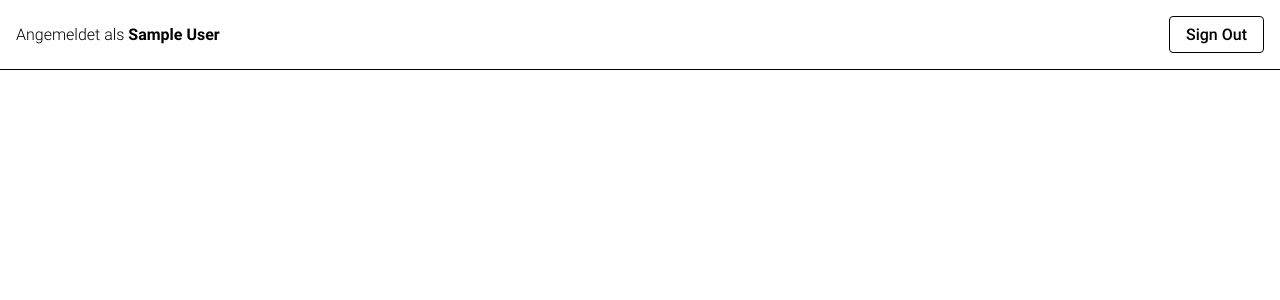
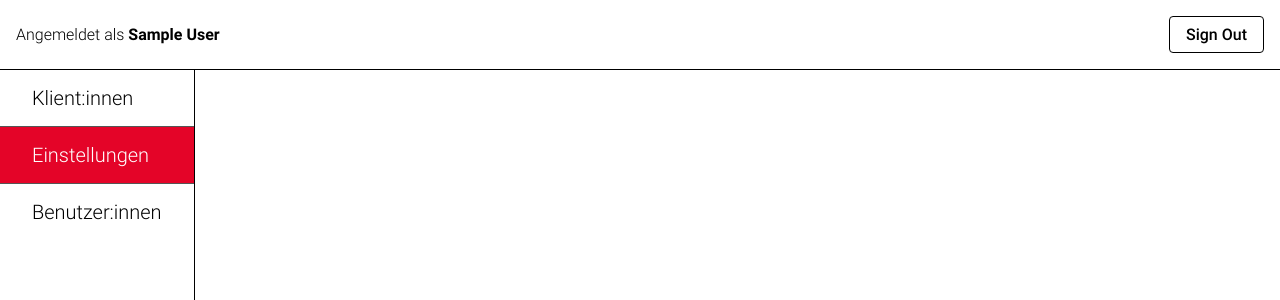
Before and after one commit to michivo/marienstueberl-graz, a SvelteKit app: page /admin/config in a window 1280 px wide. Shown: the top 300 px of the page. Built offline with nearby package versions, Linux system fonts and the light colour scheme; no server answers; sample sign-in values are in the browser's storage.

Commit message:
work on layout for admin pages

```diff
--- a/src/routes/+layout.svelte
+++ b/src/routes/+layout.svelte
@@ -13,7 +13,13 @@
 	{:else}
 		<LoadingHeader />
 	{/if}
-    <main>
 	<slot></slot>
-    </main>
 </div>
+
+<style>
+	.container {
+		min-height: 100dvh;
+		display: flex;
+		flex-direction: column;
+	}
+</style>
--- a/src/routes/+page.svelte
+++ b/src/routes/+page.svelte
@@ -19,7 +19,7 @@
 
 	currentUser.subscribe((value) => {
 		if (value.state === 'loggedIn') {
-			goto('/admin');
+			goto('/admin/clients');
 		}
 	});
 
--- /dev/null
+++ b/src/routes/admin/+layout.svelte
@@ -0,0 +1,113 @@
+<script lang="ts">
+	import { getIdTokenResult } from 'firebase/auth';
+	import Spinner from '../../components/misc/Spinner.svelte';
+	import { currentUser } from '../../stores/currentUser';
+	import { onMount } from 'svelte';
+	import { logOut } from '../../services/firebase';
+	import { goto } from '$app/navigation';
+	import { page } from '$app/stores';
+	let { children } = $props();
+
+	onMount(async () => {
+		if ($currentUser.user) {
+			const idToken = await getIdTokenResult($currentUser.user);
+			if (!idToken.claims['admin']) {
+				console.error('Not an admin');
+				await logOut();
+				await goto('/');
+			}
+		} else {
+			goto('/');
+		}
+	});
+</script>
+
+{#if $currentUser.state === 'loggedIn'}
+	<div class="main-container">
+		<nav>
+			<ul>
+				<li class:active={$page.url.pathname === '/admin/clients'}>
+					<a href="/admin/clients"><span>Klient:innen</span></a>
+				</li>
+				<li class:active={$page.url.pathname === '/admin/config'}>
+                    <a href="/admin/config"><span>Einstellungen</span></a>
+                </li>
+				<li class:active={$page.url.pathname === '/admin/users'}>
+                    <a href="/admin/users"><span>Benutzer:innen</span></a>
+                </li>
+			</ul>
+		</nav>
+		<main>
+			{@render children()}
+		</main>
+	</div>
+{:else if $currentUser.state === 'pending'}
+	<Spinner />
+{:else}
+	<div>Sie haben keine Berechtigung, auf diese Seite zuzugreifen.</div>
+{/if}
+
+<style lang="scss">
+    .main-container {
+        display: flex;
+        width: 75%;
+        min-width: 1200px;
+        flex: 1;
+    }
+
+    nav {
+        border-right: 1px solid black;
+
+        ul {
+            list-style-type: none;
+            display: flex;
+            flex-direction: column;
+            margin: 0;
+            padding: 0;
+            align-items: stretch;
+
+            li {
+                font-size: 1.25rem;
+                border-top: 1px solid #555;
+
+                &:first-child {
+                    border-top: none;
+                }
+
+                a {
+                    color: black;
+                    text-decoration: none;
+                    width: 100%;
+                    height: 100%;
+                    display: inline-block;
+                    padding: 1rem 0;
+                    font-weight: 300;
+
+                    a:hover {
+                        color: var(--light);
+                    }
+
+                    span {
+                        padding: 0 2rem;
+                    }
+                }
+
+                a:hover {
+                    background-color: var(--secondary-dark);
+                    color: var(--light);
+                }
+
+                &.active {
+                    a {
+                        background-color: var(--highlight-red);
+                        color: var(--light);
+                    }
+                }
+            }
+        }
+    }
+
+    main {
+        padding: 1rem;
+    }
+</style>
--- a/static/css/base.css
+++ b/static/css/base.css
@@ -6,6 +6,7 @@
     --highlight-red: #e40428;
     --light: #fff;
     --dark: #000;
+    --secondary-dark: #555;
 }
 
 body {
```
Also changed, not shown: src/routes/admin/+page.svelte (deleted, +0 -42 lines). Lines whose indentation alone changed are shown as unchanged.
